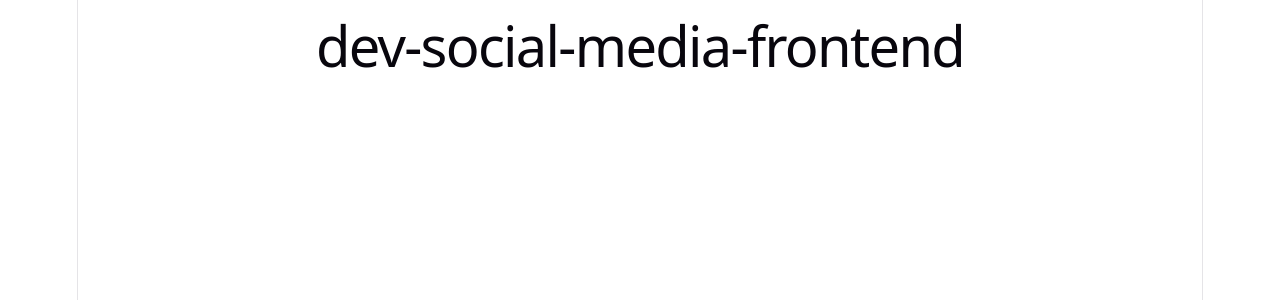
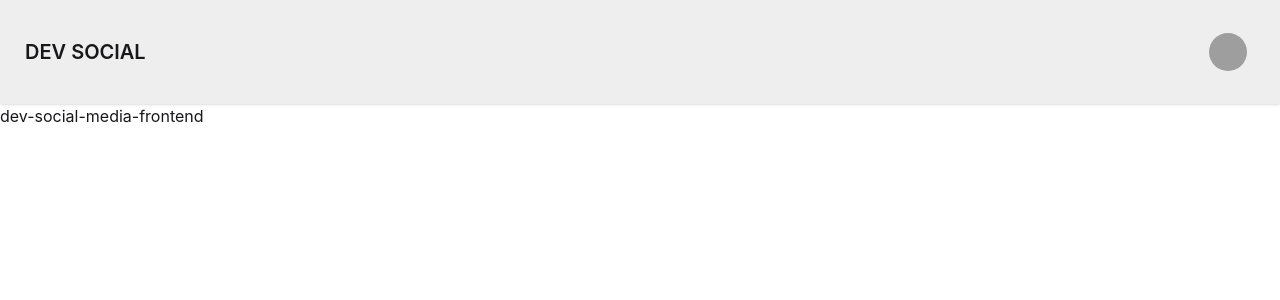
Before and after one commit to PiyushPvt8/DEV-Social-Media---frontend, a React (Vite) app: page / in a window 1280 px wide. Shown: the top 300 px of the page. Built offline with nearby package versions, Linux system fonts and the light colour scheme; grey boxes are pictures that could not be loaded.

Commit message:
Tailwind and Daisy UI + navbar

```diff
--- a/package.json
+++ b/package.json
@@ -10,8 +10,10 @@
     "preview": "vite preview"
   },
   "dependencies": {
+    "@tailwindcss/vite": "^4.3.2",
     "react": "^19.2.7",
-    "react-dom": "^19.2.7"
+    "react-dom": "^19.2.7",
+    "tailwindcss": "^4.3.2"
   },
   "devDependencies": {
     "@eslint/js": "^10.0.1",
@@ -19,6 +21,7 @@
     "@types/react-dom": "^19.2.3",
     "@vitejs/plugin-react": "^6.0.3",
     "@vitejs/plugin-react-swc": "^4.3.1",
+    "daisyui": "^5.6.6",
     "eslint": "^10.6.0",
     "eslint-plugin-react-hooks": "^7.1.1",
     "eslint-plugin-react-refresh": "^0.5.3",
--- a/src/App.jsx
+++ b/src/App.jsx
@@ -1,9 +1,47 @@
 function App() {
   return (
-  <>
-  <h1>dev-social-media-frontend</h1>
-  </>
-  )
+    <>
+      <div className="navbar bg-base-300 shadow-sm">
+        <div className="flex-1">
+          <a className="btn btn-ghost text-xl">DEV SOCIAL</a>
+        </div>
+        <div className="flex gap-2">
+          <div className="dropdown dropdown-end m-6">
+            <div
+              tabIndex={0}
+              role="button"
+              className="btn btn-ghost btn-circle avatar"
+            >
+              <div className="w-10 rounded-full">
+                <img
+                  alt="Tailwind CSS Navbar component"
+                  src="https://img.daisyui.com/images/stock/photo-1534528741775-53994a69daeb.webp"
+                />
+              </div>
+            </div>
+            <ul
+              tabIndex="-1"
+              className="menu menu-sm dropdown-content bg-base-100 rounded-box z-1 mt-3 w-52 p-2 shadow"
+            >
+              <li>
+                <a className="justify-between">
+                  Profile
+                  <span className="badge">New</span>
+                </a>
+              </li>
+              <li>
+                <a>Settings</a>
+              </li>
+              <li>
+                <a>Logout</a>
+              </li>
+            </ul>
+          </div>
+        </div>
+      </div>
+      <h1>dev-social-media-frontend</h1>
+    </>
+  );
 }
 
-export default App
+export default App;
--- a/src/index.css
+++ b/src/index.css
@@ -1,111 +1,2 @@
-:root {
-  --text: #6b6375;
-  --text-h: #08060d;
-  --bg: #fff;
-  --border: #e5e4e7;
-  --code-bg: #f4f3ec;
-  --accent: #aa3bff;
-  --accent-bg: rgba(170, 59, 255, 0.1);
-  --accent-border: rgba(170, 59, 255, 0.5);
-  --social-bg: rgba(244, 243, 236, 0.5);
-  --shadow:
-    rgba(0, 0, 0, 0.1) 0 10px 15px -3px, rgba(0, 0, 0, 0.05) 0 4px 6px -2px;
-
-  --sans: system-ui, 'Segoe UI', Roboto, sans-serif;
-  --heading: system-ui, 'Segoe UI', Roboto, sans-serif;
-  --mono: ui-monospace, Consolas, monospace;
-
-  font: 18px/145% var(--sans);
-  letter-spacing: 0.18px;
-  color-scheme: light dark;
-  color: var(--text);
-  background: var(--bg);
-  font-synthesis: none;
-  text-rendering: optimizeLegibility;
-  -webkit-font-smoothing: antialiased;
-  -moz-osx-font-smoothing: grayscale;
-
-  @media (max-width: 1024px) {
-    font-size: 16px;
-  }
-}
-
-@media (prefers-color-scheme: dark) {
-  :root {
-    --text: #9ca3af;
-    --text-h: #f3f4f6;
-    --bg: #16171d;
-    --border: #2e303a;
-    --code-bg: #1f2028;
-    --accent: #c084fc;
-    --accent-bg: rgba(192, 132, 252, 0.15);
-    --accent-border: rgba(192, 132, 252, 0.5);
-    --social-bg: rgba(47, 48, 58, 0.5);
-    --shadow:
-      rgba(0, 0, 0, 0.4) 0 10px 15px -3px, rgba(0, 0, 0, 0.25) 0 4px 6px -2px;
-  }
-
-  #social .button-icon {
-    filter: invert(1) brightness(2);
-  }
-}
-
-body {
-  margin: 0;
-}
-
-#root {
-  width: 1126px;
-  max-width: 100%;
-  margin: 0 auto;
-  text-align: center;
-  border-inline: 1px solid var(--border);
-  min-height: 100svh;
-  display: flex;
-  flex-direction: column;
-  box-sizing: border-box;
-}
-
-h1,
-h2 {
-  font-family: var(--heading);
-  font-weight: 500;
-  color: var(--text-h);
-}
-
-h1 {
-  font-size: 56px;
-  letter-spacing: -1.68px;
-  margin: 32px 0;
-  @media (max-width: 1024px) {
-    font-size: 36px;
-    margin: 20px 0;
-  }
-}
-h2 {
-  font-size: 24px;
-  line-height: 118%;
-  letter-spacing: -0.24px;
-  margin: 0 0 8px;
-  @media (max-width: 1024px) {
-    font-size: 20px;
-  }
-}
-p {
-  margin: 0;
-}
-
-code,
-.counter {
-  font-family: var(--mono);
-  display: inline-flex;
-  border-radius: 4px;
-  color: var(--text-h);
-}
-
-code {
-  font-size: 15px;
-  line-height: 135%;
-  padding: 4px 8px;
-  background: var(--code-bg);
-}
+@import "tailwindcss";
+@plugin "daisyui";
--- a/vite.config.js
+++ b/vite.config.js
@@ -1,6 +1,11 @@
 import { defineConfig } from "vite";
 import react from "@vitejs/plugin-react-swc";
+import tailwindcss from '@tailwindcss/vite'
+
 
 export default defineConfig({
-  plugins: [react()],
+  plugins: [
+    react(),
+    tailwindcss(),
+  ],
 });
```
Also changed, not shown: 1 other file (tests, documents, lock files or other folders).
